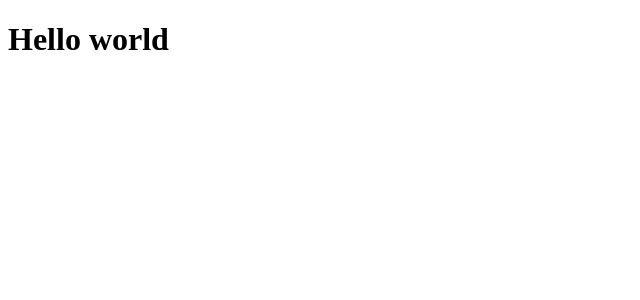
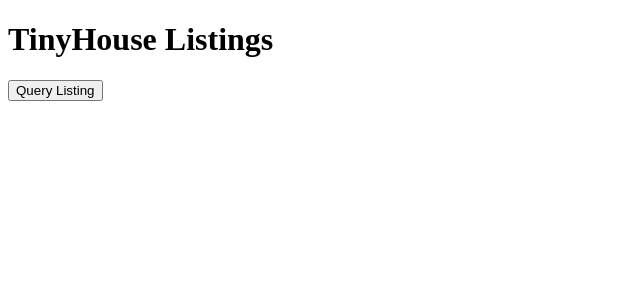
Before and after one commit to hlebon/tiny_house_client, a React (Create React App) app: page / in a window 1280 px wide. Shown: the top 300 px of the page, without its empty margins (0-640 px from the left). Built offline with nearby package versions, Linux system fonts and the light colour scheme.

Commit message:
feat: fetch data from graphql server using fetch

```diff
--- a/package.json
+++ b/package.json
@@ -39,5 +39,6 @@
       "last 1 firefox version",
       "last 1 safari version"
     ]
-  }
+  },
+  "proxy": "http://localhost:9000"
 }
--- a/src/index.tsx
+++ b/src/index.tsx
@@ -1,12 +1,11 @@
 import React from "react";
 import ReactDOM from "react-dom";
 import reportWebVitals from "./reportWebVitals";
-
-const App = () => <h1>Hello world</h1>;
+import { Listings } from "./sections/listings";
 
 ReactDOM.render(
   <React.StrictMode>
-    <App />
+    <Listings title="TinyHouse Listings" />
   </React.StrictMode>,
   document.getElementById("root")
 );
--- /dev/null
+++ b/src/lib/api/index.ts
@@ -0,0 +1 @@
+export * from "./server";
--- /dev/null
+++ b/src/lib/api/server.ts
@@ -0,0 +1,16 @@
+interface Body {
+  query?: string;
+}
+
+export const server = {
+  fetch: async (body: Body) => {
+    const res = await fetch("/api", {
+      method: "POST",
+      headers: {
+        "Content-Type": "application/json",
+      },
+      body: JSON.stringify(body),
+    });
+    return res.json();
+  },
+};
--- /dev/null
+++ b/src/lib/index.ts
@@ -0,0 +1 @@
+export * from "./api";
--- /dev/null
+++ b/src/sections/index.ts
@@ -0,0 +1 @@
+export * from "./listings";
--- /dev/null
+++ b/src/sections/listings/index.ts
@@ -0,0 +1 @@
+export * from "./listings";
--- /dev/null
+++ b/src/sections/listings/listings.tsx
@@ -0,0 +1,30 @@
+import { server } from "../../lib";
+
+const LISTINGS = `
+    query Listings {
+        listings{
+            id
+            title
+            image
+            address
+            price
+        }
+    }
+`;
+
+interface ListingsProps {
+  title: string;
+}
+
+export function Listings({ title }: ListingsProps) {
+  const fetchListings = async () => {
+    const listings = await server.fetch({ query: LISTINGS });
+    console.log({ listings });
+  };
+  return (
+    <div>
+      <h1>{title}</h1>
+      <button onClick={fetchListings}>Query Listing</button>
+    </div>
+  );
+}
```
Also changed, not shown: 1 other file (tests, documents, lock files or other folders).
